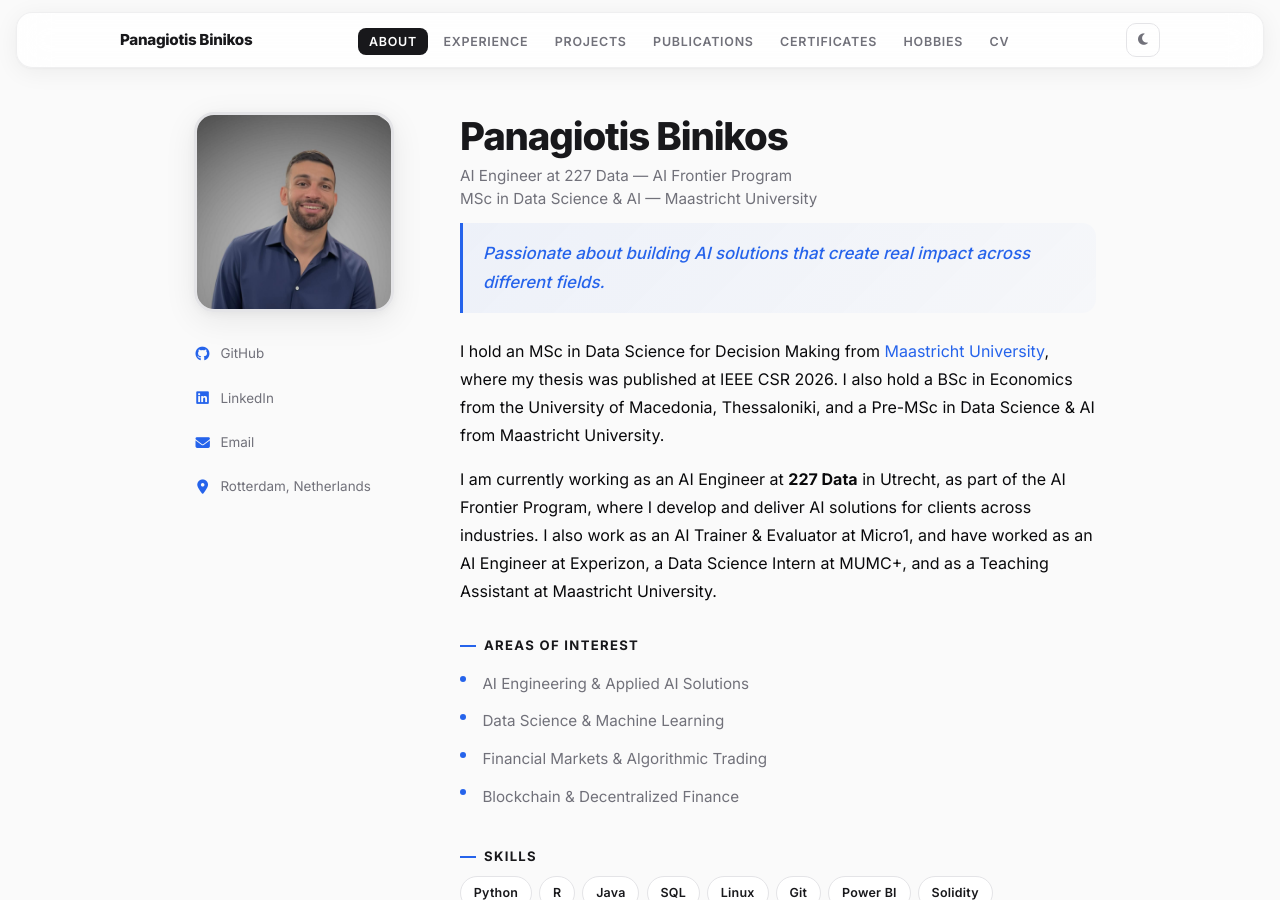
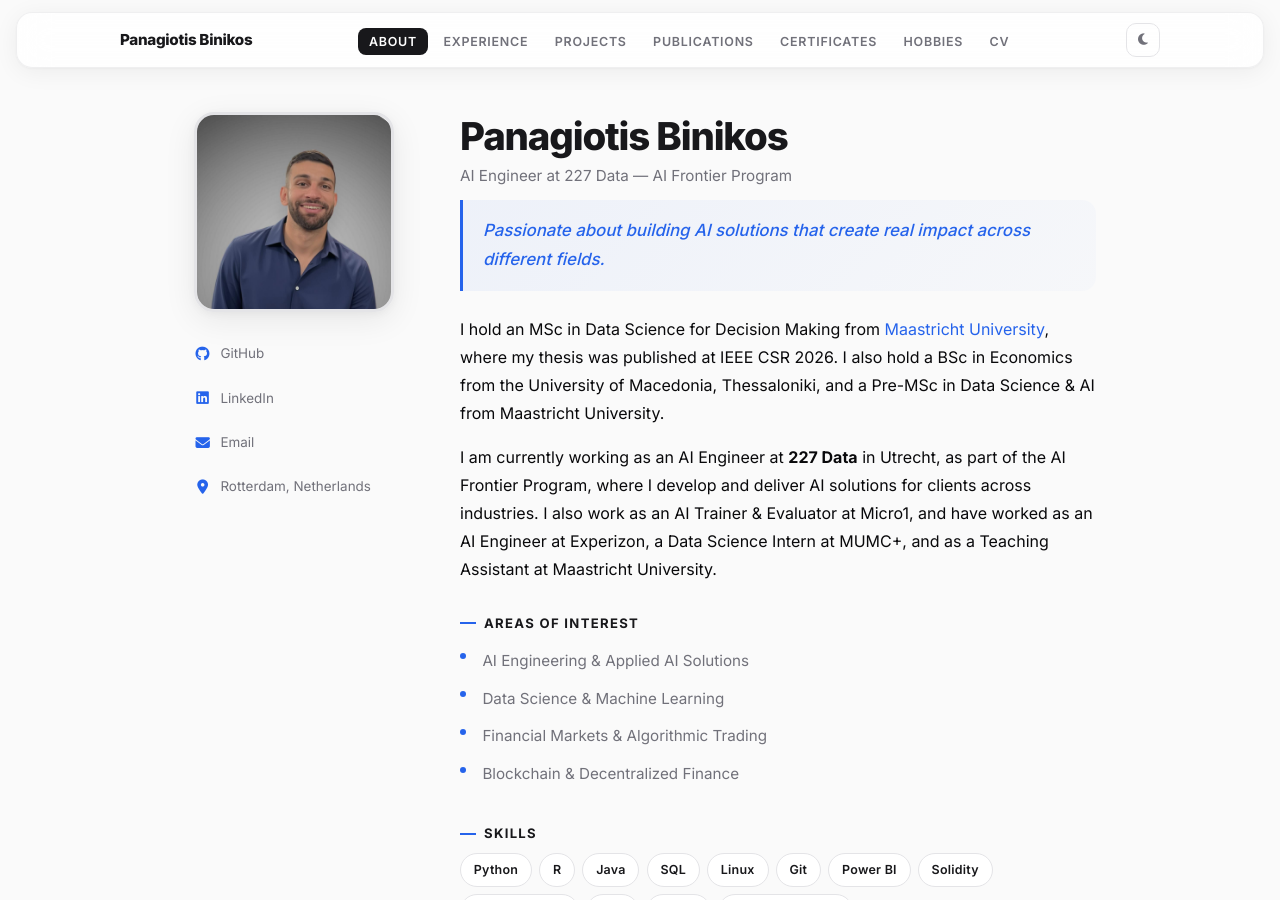
Before and after one commit to PanosBin/PanosBin.github.io, a Jekyll site: the page built from index.md, in a window 1280 px wide and 900 px high. Built offline with Jekyll 4.4.1, drawn with Linux system fonts in a browser that asks for light colours.

Commit message:
Remove MSc subtitle line from About page

```diff
--- a/index.md
+++ b/index.md
@@ -42,8 +42,7 @@ permalink: /
   <div class="about__content">
     <h1>{{ site.author.name }}</h1>
     <p class="subtitle">
-      AI Engineer at 227 Data &mdash; AI Frontier Program<br>
-      MSc in Data Science &amp; AI &mdash; Maastricht University
+      AI Engineer at 227 Data &mdash; AI Frontier Program
     </p>
 
     <p class="about__tagline">
```
